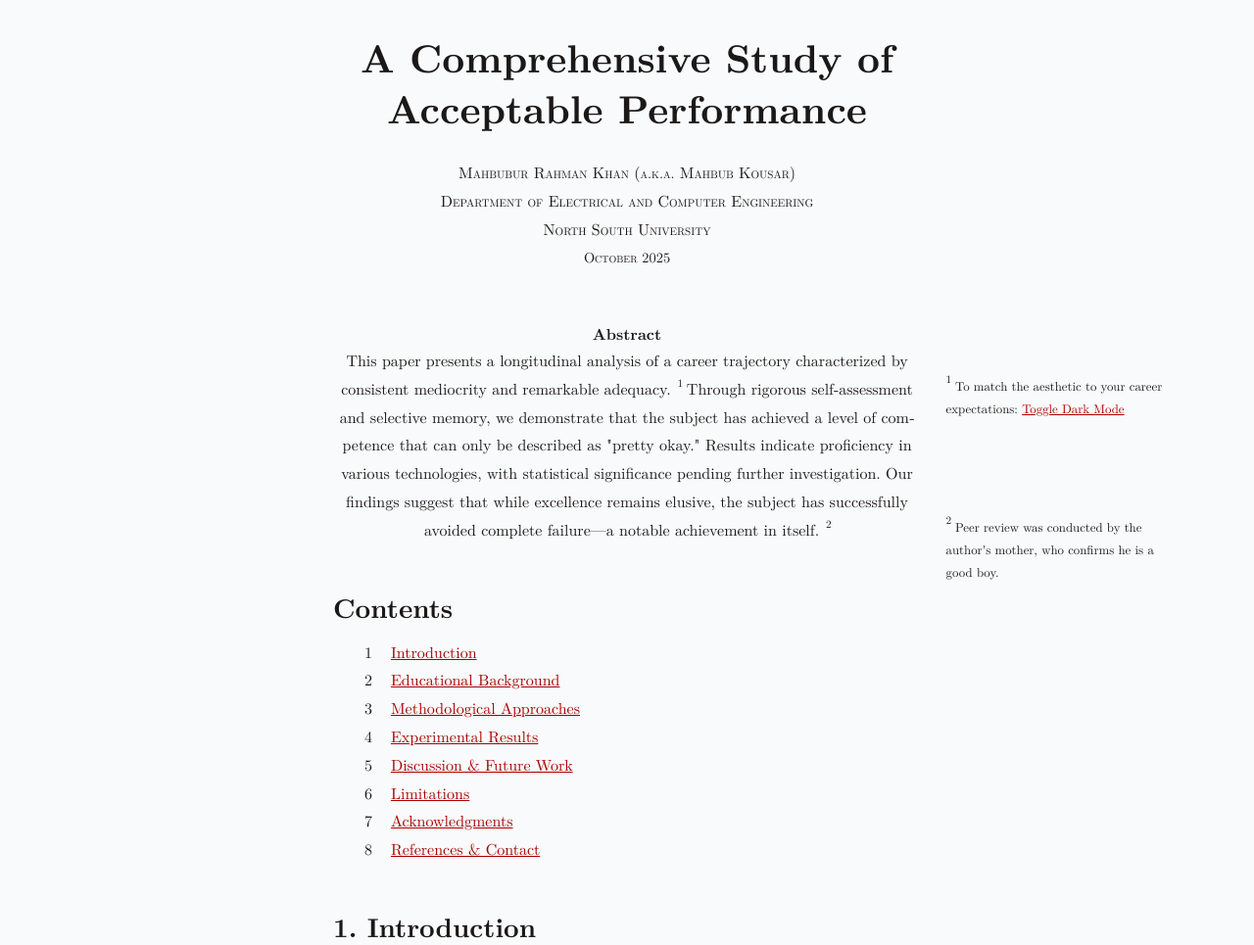
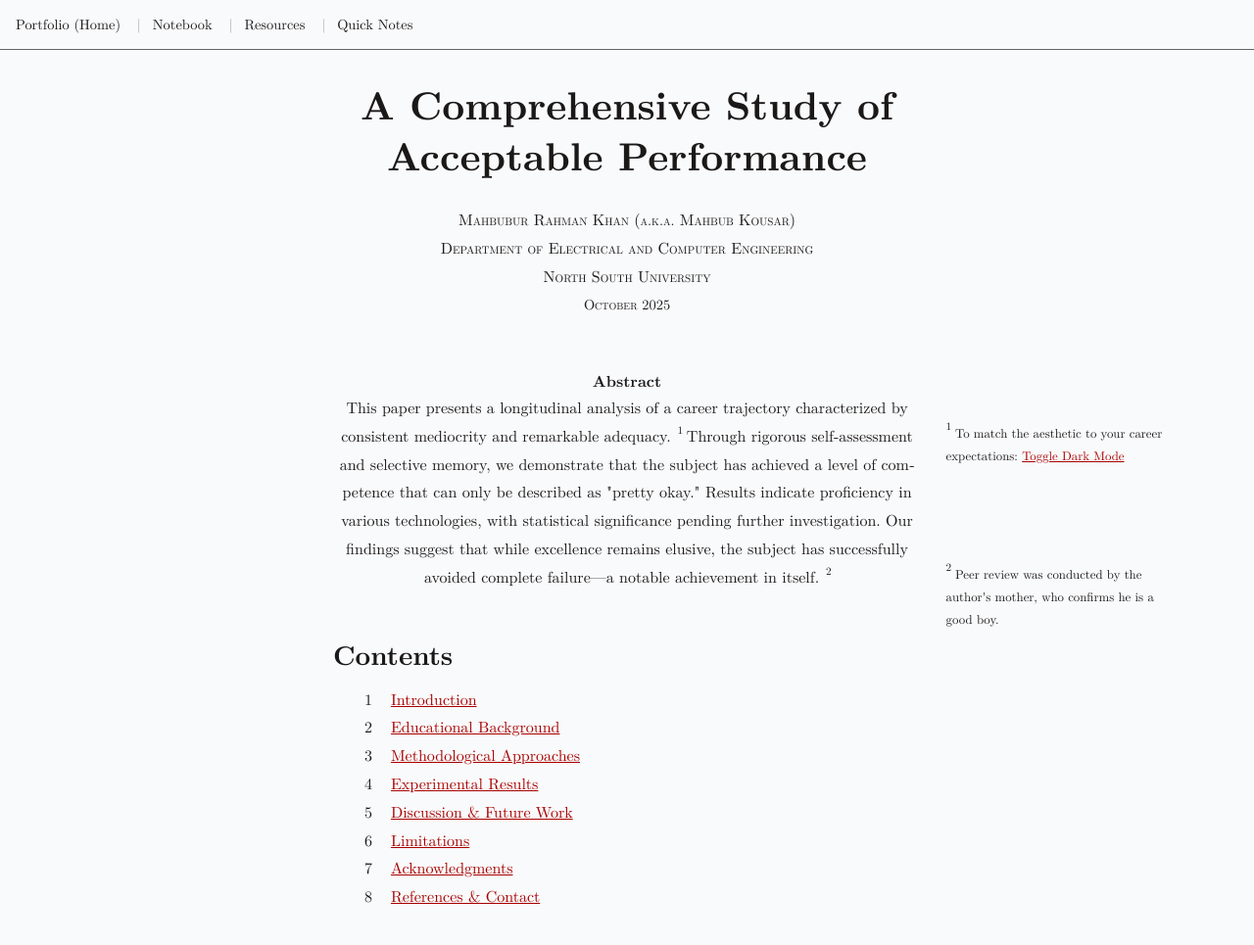
Before and after one commit to mahbubkousar/mahbubkousar, a plain HTML site: page index.html in a window 1280 px wide. Shown: the top 965 px of the page at 98% size. Drawn offline with nearby package versions, Linux system fonts and the light colour scheme.

Commit message:
navbar added

```diff
--- a/index.html
+++ b/index.html
@@ -14,6 +14,17 @@
 </head>
 
 <body id="top">
+  <!-- START: Add this new navigation bar -->
+  <nav class="top-nav">
+    <ul>
+      <li><a href="#top">Portfolio (Home)</a></li>
+      <li><a href="#">Notebook</a></li>
+      <li><a href="#">Resources</a></li>
+      <li><a href="#">Quick Notes</a></li>
+      <!-- <li><a href="#">Future Item</a></li> -->
+    </ul>
+  </nav>
+  <!-- END: New navigation bar -->
   <header>
     <h1>A Comprehensive Study of Acceptable Performance</h1>
     <p class="author">
@@ -31,11 +42,14 @@
       and remarkable adequacy.
       <label for="sn-dark-mode" class="sidenote-toggle sidenote-number"></label>
       <input type="checkbox" id="sn-dark-mode" class="sidenote-toggle" />
-      <span class="sidenote">To match the aesthetic to your career expectations: <span id="dark-mode-toggle" style="cursor: pointer; text-decoration: underline; color: var(--link-visited);">Toggle Dark Mode</span></span>
+      <span class="sidenote">To match the aesthetic to your career expectations: <span id="dark-mode-toggle"
+          style="cursor: pointer; text-decoration: underline; color: var(--link-visited);">Toggle Dark
+          Mode</span></span>
       Through rigorous self-assessment and selective memory, we demonstrate that the
       subject has achieved a level of competence that can only be described as "pretty okay." Results indicate
       proficiency in various technologies, with statistical significance pending further investigation.
-      Our findings suggest that while excellence remains elusive, the subject has successfully avoided complete failure—a
+      Our findings suggest that while excellence remains elusive, the subject has successfully avoided complete
+      failure—a
       notable achievement in itself.
       <label for="sn-abstract" class="sidenote-toggle sidenote-number"></label>
       <input type="checkbox" id="sn-abstract" class="sidenote-toggle" />
@@ -226,7 +240,8 @@
       <div class="definition">
         <strong>[Project Title Placeholder]</strong><br />
         <em>Technologies:</em> [To be filled]<br />
-        <em>Description:</em> [Insert compelling description that makes this sound more impressive than it actually is]<br />
+        <em>Description:</em> [Insert compelling description that makes this sound more impressive than it actually
+        is]<br />
         <em>Lessons Learned:</em> Numerous. Too numerous. Painfully numerous.<br />
         <a href="#" style="font-style: italic;">[GitHub Link Placeholder]</a>
         <label for="sn-project3" class="sidenote-toggle sidenote-number"></label>
@@ -303,7 +318,8 @@
         <li><strong>Coffee:</strong> The true MVP of this entire operation.</li>
         <li><strong>Error Messages:</strong> For their detailed, comprehensible guidance. Just kidding—for
           inspiring creative problem-solving through cryptic frustration.</li>
-        <li><strong>Rubber Duck Debugging:</strong> For listening without judgment and never saying "I told you so."</li>
+        <li><strong>Rubber Duck Debugging:</strong> For listening without judgment and never saying "I told you so."
+        </li>
         <li><strong>My Computer:</strong> For not giving up on me, even when I deserved it.</li>
         <li><strong>North South University:</strong> For the degree and the crippling student loan debt that
           motivates continued employment.</li>
@@ -323,9 +339,11 @@
       <p>For further inquiries, collaboration opportunities, or to discuss why this seemed like a good idea:</p>
 
       <ul>
-        <li><strong>Email:</strong> <a href="mailto:mahbubkousar@gmail.com">mahbubkousar@gmail.com</a> | <a href="mailto:mahbubur.khan@northsouth.edu">mahbubur.khan@northsouth.edu</a></li>
+        <li><strong>Email:</strong> <a href="mailto:mahbubkousar@gmail.com">mahbubkousar@gmail.com</a> | <a
+            href="mailto:mahbubur.khan@northsouth.edu">mahbubur.khan@northsouth.edu</a></li>
         <li><strong>GitHub:</strong> <a href="https://github.com/mahbubkousar">github.com/mahbubkousar</a></li>
-        <li><strong>LinkedIn:</strong> <a href="https://linkedin.com/in/mahbubur.khan">linkedin.com/in/mahbubur.khan</a></li>
+        <li><strong>LinkedIn:</strong> <a href="https://linkedin.com/in/mahbubur.khan">linkedin.com/in/mahbubur.khan</a>
+        </li>
         <li><strong>Portfolio:</strong> <a href="https://mahbubkousar.github.io">mahbubkousar.github.io</a></li>
         <!-- <li><strong>Resume:</strong> <a href="#">[Download Resume - PDF Placeholder]</a></li> -->
       </ul>
--- a/style.css
+++ b/style.css
@@ -185,6 +185,66 @@ body.libertinus {
   text-align: justify;
 }
 
+
+/* =================================================================== */
+/*             START: NEW Minimal Top Navigation Bar CSS               */
+/* =================================================================== */
+
+/* --- Main Navigation Container --- */
+.top-nav {
+  position: fixed; /* Fixes the bar to the top of the viewport */
+  top: 0;
+  left: 0;
+  width: 100%;
+  background-color: var(--body-bg-color); /* Uses existing variable for light/dark mode */
+  border-bottom: 1px solid var(--footnotes-border-color); /* Subtle separator line */
+  z-index: 1000; /* Ensures it stays on top of all other content */
+  padding: 0.5rem 0; /* Vertical padding */
+  font-size: 0.9em; /* Slightly smaller font to be less intrusive */
+}
+
+/* --- The list that holds the links --- */
+.top-nav ul {
+  list-style: none; /* Removes bullet points */
+  margin: 0;
+  padding: 0 1rem; /* Horizontal padding for the content */
+  white-space: nowrap; /* Prevents items from wrapping to a new line */
+  overflow-x: auto; /* Enables horizontal scrolling ONLY if needed */
+  -webkit-overflow-scrolling: touch; /* Smooth scrolling on iOS devices */
+}
+
+/* --- Individual list items --- */
+.top-nav li {
+  display: inline-block; /* Aligns items horizontally */
+  vertical-align: middle;
+}
+
+/* --- The separator between items --- */
+/* Selects every list item that comes after another one, preventing a separator before the first item */
+.top-nav li + li::before {
+  content: '|';
+  margin: 0 0.75rem; /* Space around the separator */
+  color: var(--body-color); /* Use the main text color */
+  opacity: 0.4; /* Make it less prominent */
+}
+
+/* --- The navigation links --- */
+.top-nav a {
+  color: var(--body-color); /* Use the main text color */
+  text-decoration: none; /* No underlines */
+  display: inline-block;
+  padding: 0.25rem 0;
+}
+
+.top-nav a:hover {
+  text-decoration: underline; /* Add underline on hover for feedback */
+}
+
+/* =================================================================== */
+/*               END: NEW Minimal Top Navigation Bar CSS               */
+/* =================================================================== */
+
+
 body {
   font-family: 'Latin Modern', Georgia, Cambria, 'Times New Roman', Times, serif;
   line-height: 1.8;
@@ -193,7 +253,9 @@ body {
   min-height: 100vh;
   overflow-x: hidden;
   margin: 0 auto;
-  padding: 2rem 1.25rem;
+
+  /* UPDATED: Increased top padding to prevent content from hiding under the fixed nav bar */
+  padding: 5rem 1.25rem 2rem 1.25rem;
 
   counter-reset: theorem definition sidenote-counter;
 
```
Lines whose indentation alone changed are shown as unchanged.
